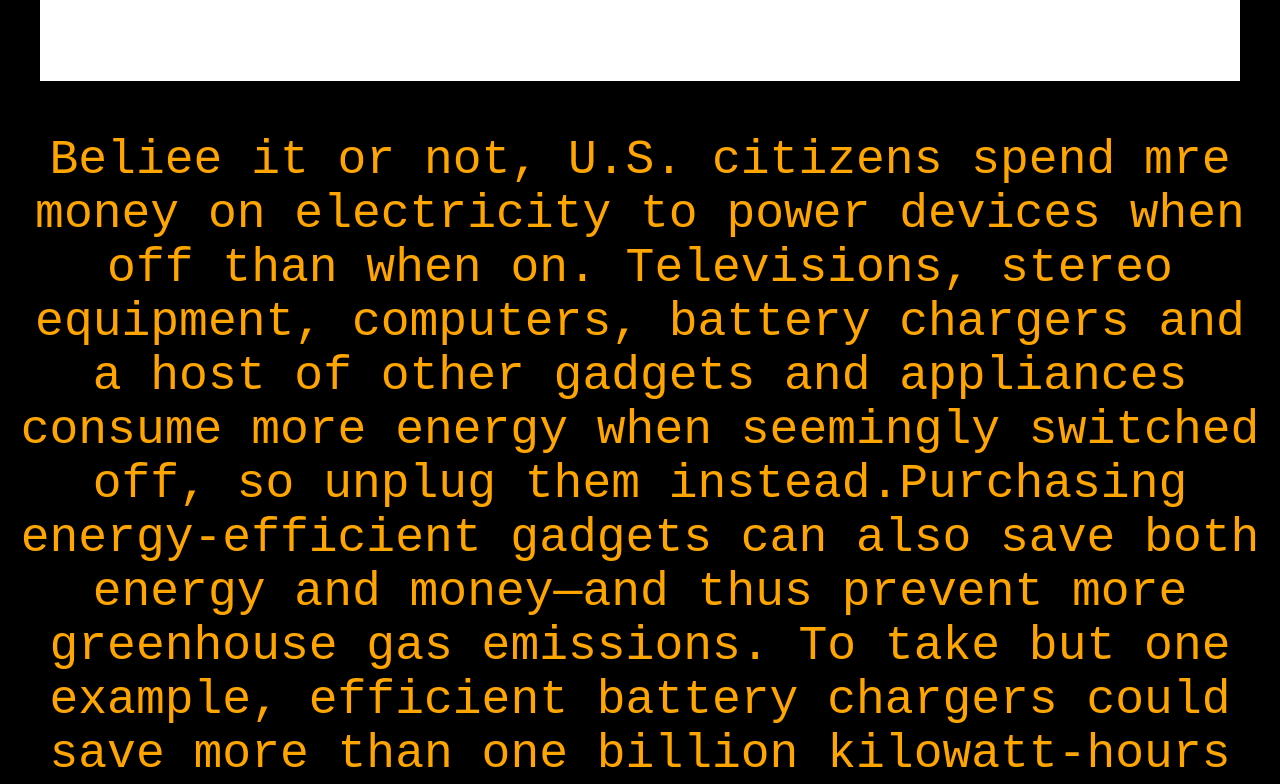
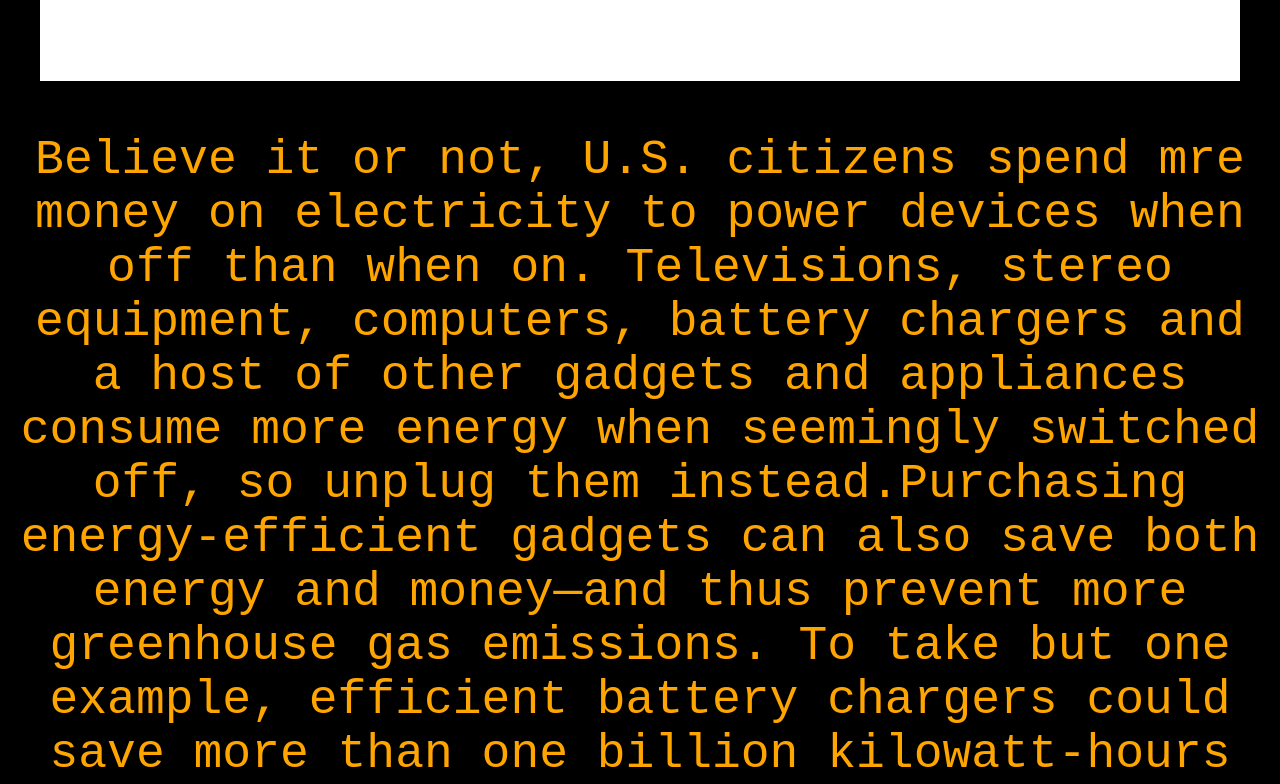
Before and after one commit to samuelantonio64/finalproject2, a plain HTML site: page index.html in a window 1280 px wide. Shown: the part 8740-9524 px from the top of the page. Drawn offline with Linux system fonts and the light colour scheme.

Commit message:
Update index.html

```diff
--- a/index.html
+++ b/index.html
@@ -28,7 +28,7 @@
      <h2 style="color:orange;font-size: 300%;font-family:courier new;">Saving energy</h2>
      <img style="-webkit-user-select: none;background-position: 0px 0px, 10px 10px;background-size: 20px 20px;background-image:linear-gradient(45deg, #eee 25%, transparent 25%, transparent 75%, #eee 75%, #eee 100%),linear-gradient(45deg, #eee 25%, white 25%, white 75%, #eee 75%, #eee 100%);" src="images/energey.jpg">
      	<p style="color:orange;font-size:300%;font-family:courier new;">
-        Beliee it or not, U.S. citizens spend mre money on electricity to power devices when off than when on. Televisions, stereo equipment, computers, battery chargers and a host of other gadgets and appliances consume more energy when seemingly switched off, so unplug them instead.Purchasing energy-efficient gadgets can also save both energy and money—and thus prevent more greenhouse gas emissions. To take but one example, efficient battery chargers could save more than one billion kilowatt-hours of electricity—$100 million at today's electricity prices—and thus prevent the release of more than one million metric tons of greenhouse gases.</p> </p>
+        Believe it or not, U.S. citizens spend mre money on electricity to power devices when off than when on. Televisions, stereo equipment, computers, battery chargers and a host of other gadgets and appliances consume more energy when seemingly switched off, so unplug them instead.Purchasing energy-efficient gadgets can also save both energy and money—and thus prevent more greenhouse gas emissions. To take but one example, efficient battery chargers could save more than one billion kilowatt-hours of electricity—$100 million at today's electricity prices—and thus prevent the release of more than one million metric tons of greenhouse gases.</p> </p>
       </body>
    </body>
 </body>
```
